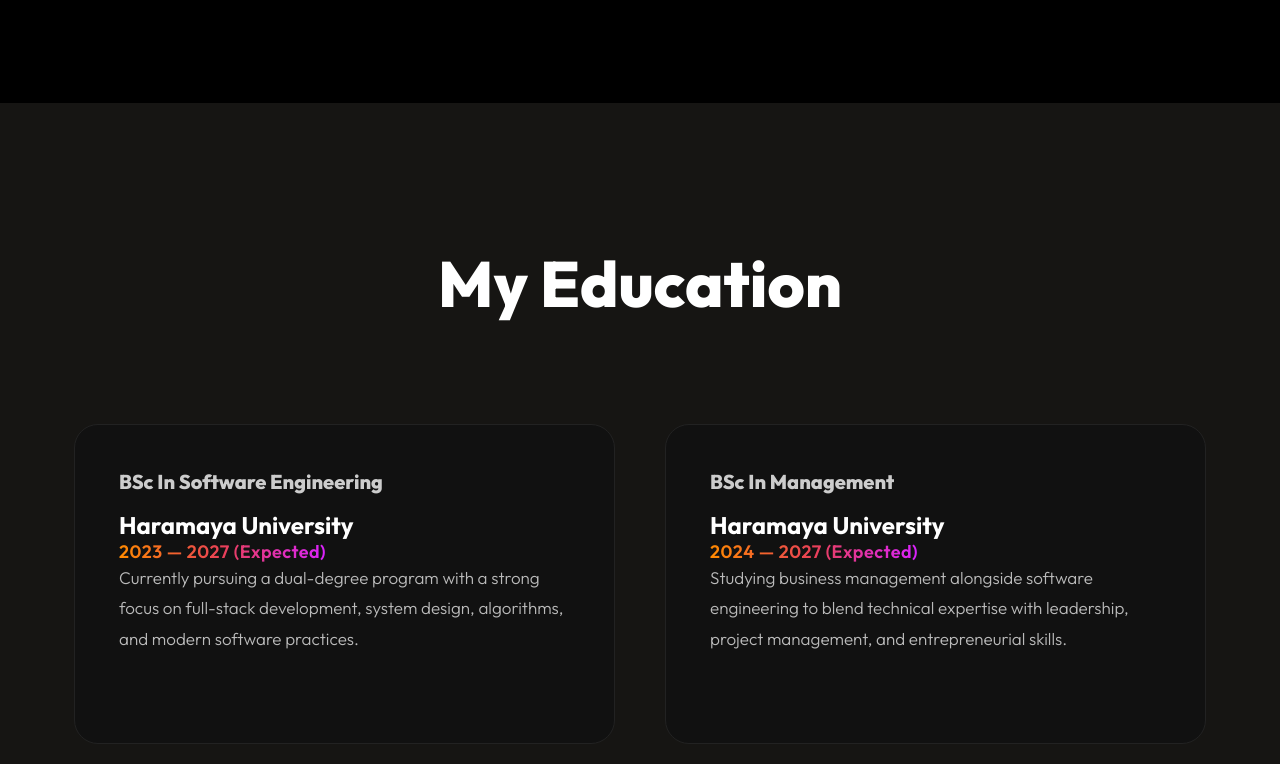
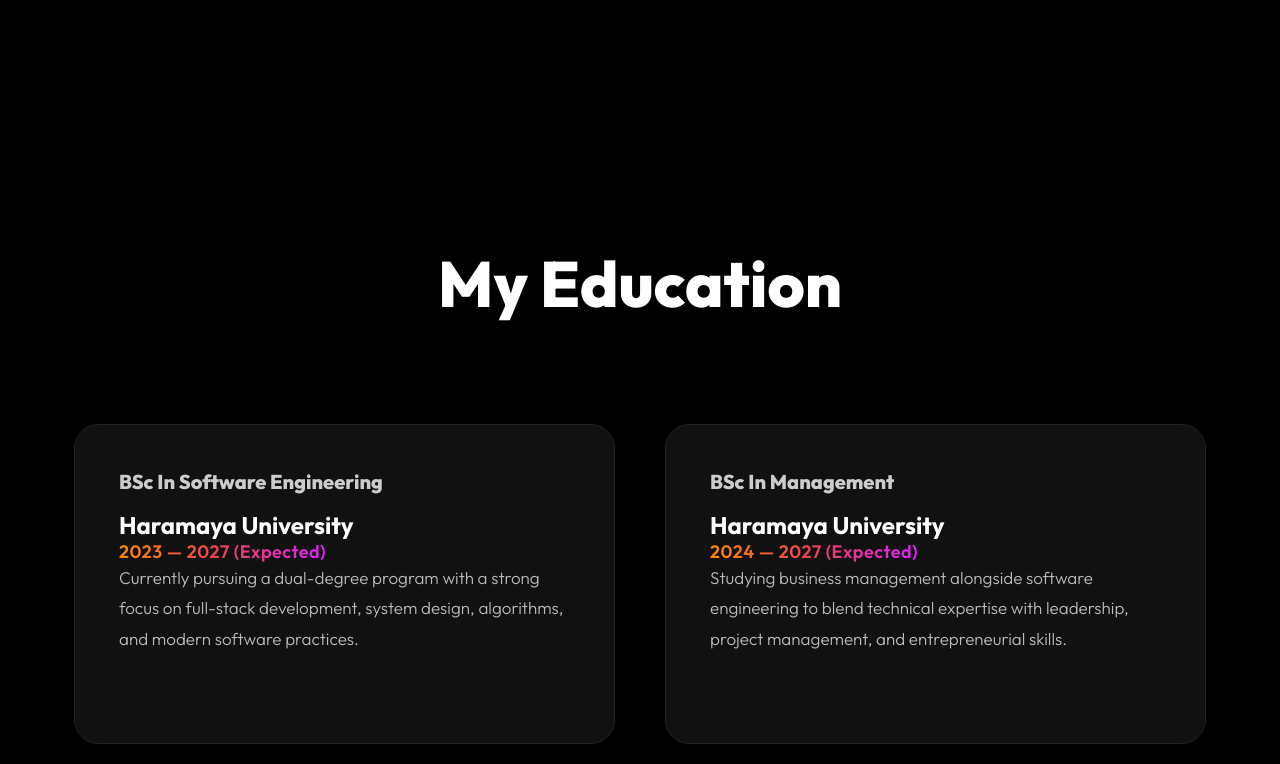
Before and after one commit to Abeenaa/Portifolio, a React (Vite) app: page / in a window 1280 px wide. Shown: the part 1556-2320 px from the top of the page. Built offline with nearby package versions, Linux system fonts and the light colour scheme.

Commit message:
education component updated

```diff
--- a/src/Component/Education/Education.css
+++ b/src/Component/Education/Education.css
@@ -1,6 +1,6 @@
 .education-container {
   padding: clamp(100px, 12vw, 140px) 5% clamp(80px, 10vw, 120px);
-  background: #00000000;
+  background: #000000;
   text-align: center;
 }
 
--- a/src/Component/Hero/Hero.css
+++ b/src/Component/Hero/Hero.css
@@ -97,7 +97,7 @@
 /* Mobile */
 @media (max-width: 768px) {
   .hero {
-    padding: 80px 30px 100px;
+    padding: 70px 30px 100px;
   }
   h1 {
     font-size: 32px;
```
